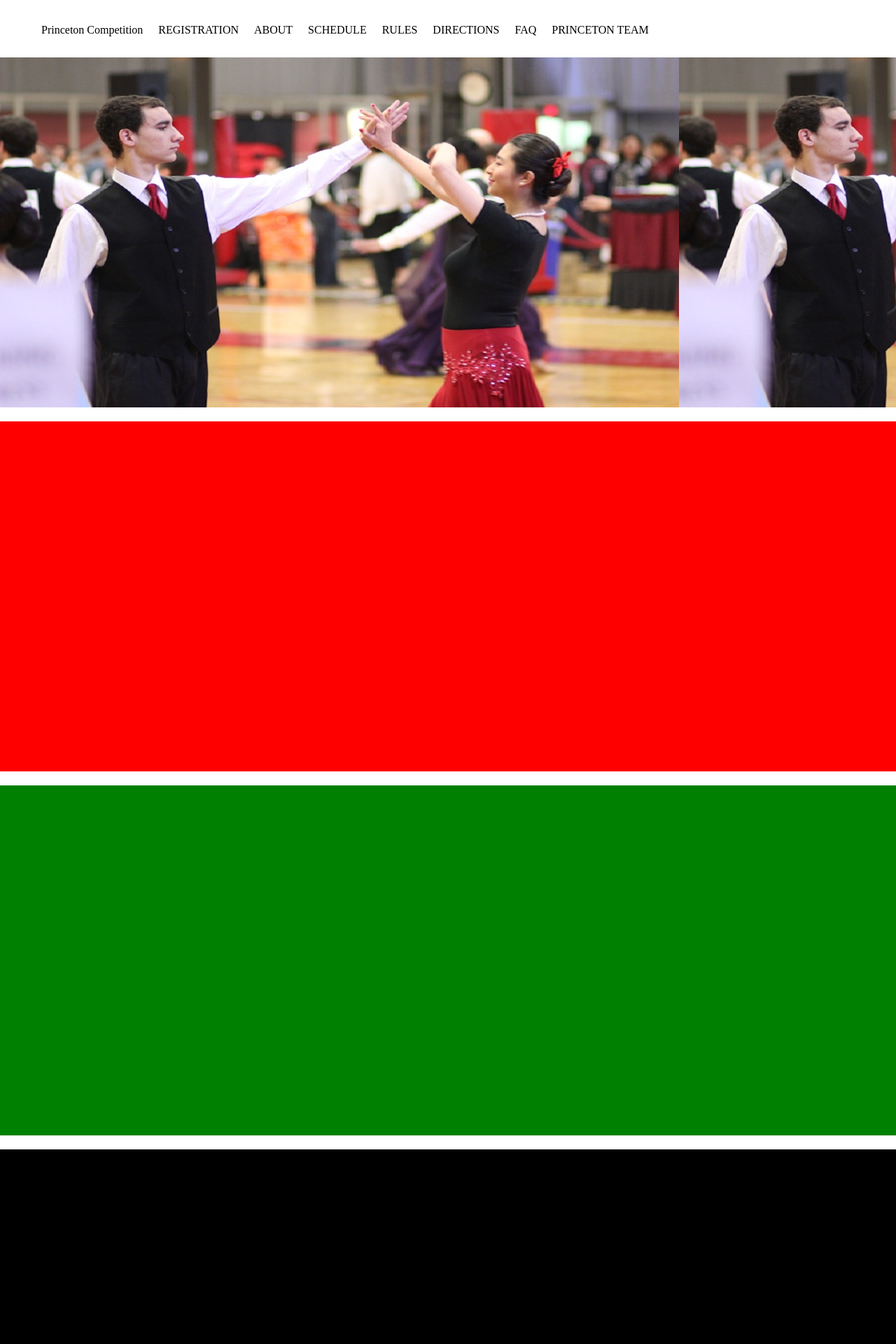
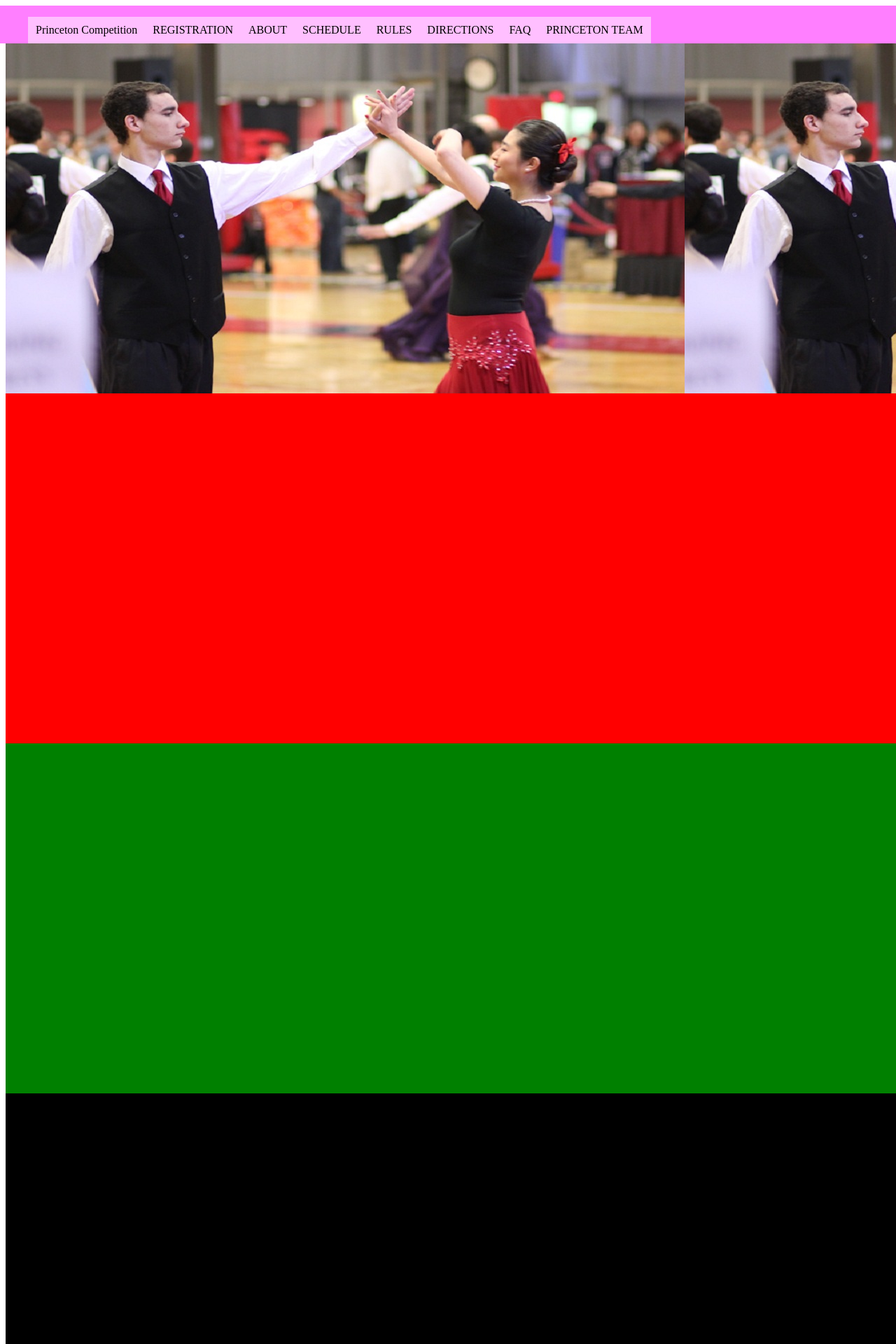
Before and after one commit to katelee168/pb-competition, a PHP site: page / in a window 1280 px wide. Shown: the top 1920 px of the page at 70% size. Run offline with PHP 8.4, Linux system fonts and the light colour scheme; some libraries are stand-ins or nearby versions.

Commit message:
fixed funky margin thing

```diff
--- a/ballroom.css
+++ b/ballroom.css
@@ -2,9 +2,9 @@ body {
 	font-family: "Ariel";
 }
 #menu {
-	background-color: rgba(255,255,255,.5);
-	width:100%;
-	margin-right:-50px;
+	background-color: rgba(255,0,255,.5);
+	width: -webkit-calc(100% + 16px);
+	margin-left: -8px;
 	overflow-x:hidden;
 	overflow-y:hidden;
 	position:relative;
@@ -40,6 +40,7 @@ li {
 	position:relative;
 	margin-top:20px;
 	float:center;
+	margin:0;
 }
 
 #main {
```
